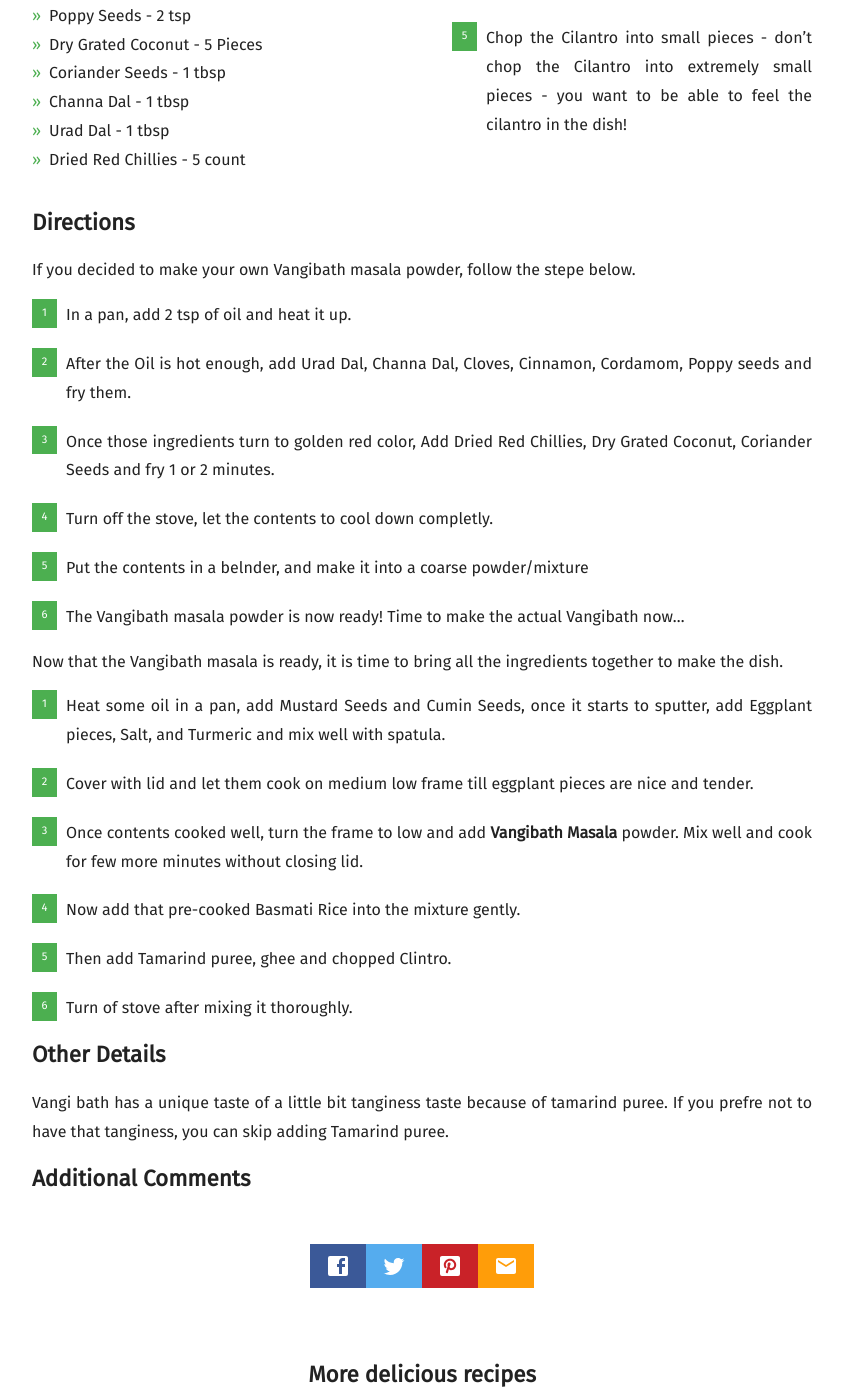
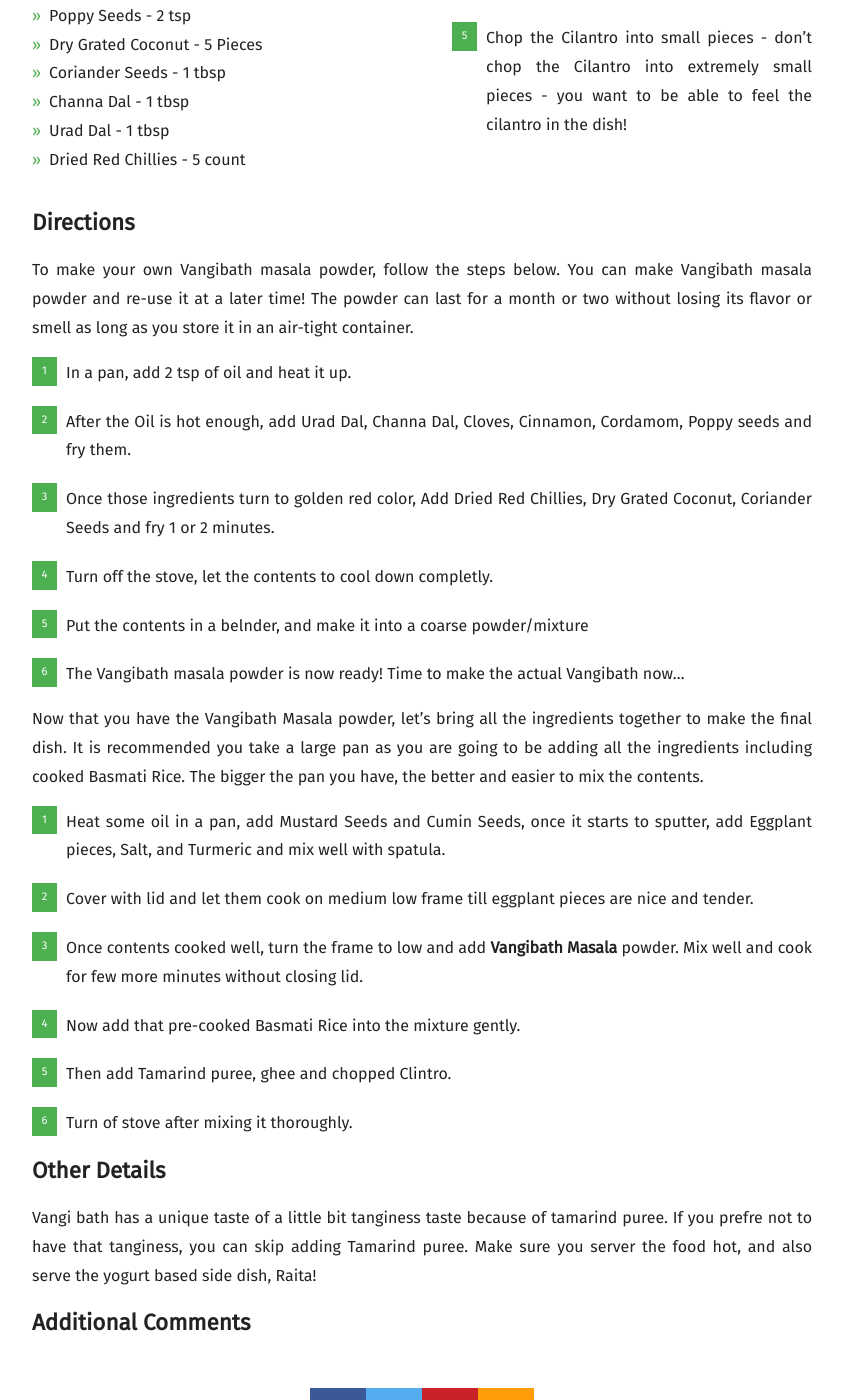
Before and after one commit to mallikasdishes/github.io, a Jekyll site: the page built from _posts/2019-02-23-vangibath.md, in a window 1280 px wide and 1400 px high, scrolled down 1537 px. Shown: the whole window, without its empty margins (58-901 px from the left). Built offline with Jekyll 4.4.1, drawn with Linux system fonts in a browser that asks for light colours; nearby versions of some CDN libraries; some web fonts are replaced; comment, search, counter and statistics services are not loaded.

Commit message:
Update 2019-02-23-vangibath.md

```diff
--- a/_posts/2019-02-23-vangibath.md
+++ b/_posts/2019-02-23-vangibath.md
@@ -36,7 +36,7 @@ recipe:
       * Urad Dal - 1 tbsp
       * Dried Red Chillies - 5 count
     directions_markdown: |-
-      If you decided to make your own Vangibath masala powder, follow the stepe below.
+      To make your own Vangibath masala powder, follow the steps below. You can make Vangibath masala powder and re-use it at a later time! The powder can last for a month or two without losing its flavor or smell as long as you store it in an air-tight container.
         1. In a pan, add 2 tsp of oil and heat it up.
         2. After the Oil is hot enough, add Urad Dal, Channa Dal, Cloves, Cinnamon, Cordamom, Poppy seeds and fry them.
         3. Once those ingredients turn to golden red color, Add Dried Red Chillies, Dry Grated Coconut, Coriander Seeds and fry 1 or 2 minutes.
@@ -44,7 +44,7 @@ recipe:
         5. Put the contents in a belnder, and make it into a coarse powder/mixture
         6. The Vangibath masala powder is now ready! Time to make the actual Vangibath now...
 
-      Now that the Vangibath masala is ready, it is time to bring all the ingredients together to make the dish.
+      Now that you have the Vangibath Masala powder, let's bring all the ingredients together to make the final dish. It is recommended you take a large pan as you are going to be adding all the ingredients including cooked Basmati Rice. The bigger the pan you have, the better and easier to mix the contents.
         1. Heat some oil in a pan, add Mustard Seeds and Cumin Seeds, once it starts to sputter, add Eggplant pieces, Salt, and Turmeric and mix well with spatula.
         2. Cover with lid and let them cook on medium low frame till eggplant pieces are nice and tender.
         3. Once contents cooked well, turn the frame to low and add **Vangibath Masala** powder. Mix well and cook for few more minutes without closing lid.
@@ -59,4 +59,5 @@ recipe:
       5. Chop the Cilantro into small pieces - don't chop the Cilantro into extremely small pieces - you want to be able to feel the cilantro in the dish!
     other_details: |-
       Vangi bath has a unique taste of a little bit tanginess taste because of tamarind puree. If you prefre not to have that tanginess, you can skip adding Tamarind puree.
+      Make sure you server the food hot, and also serve the yogurt based side dish, Raita!
 ---
```
